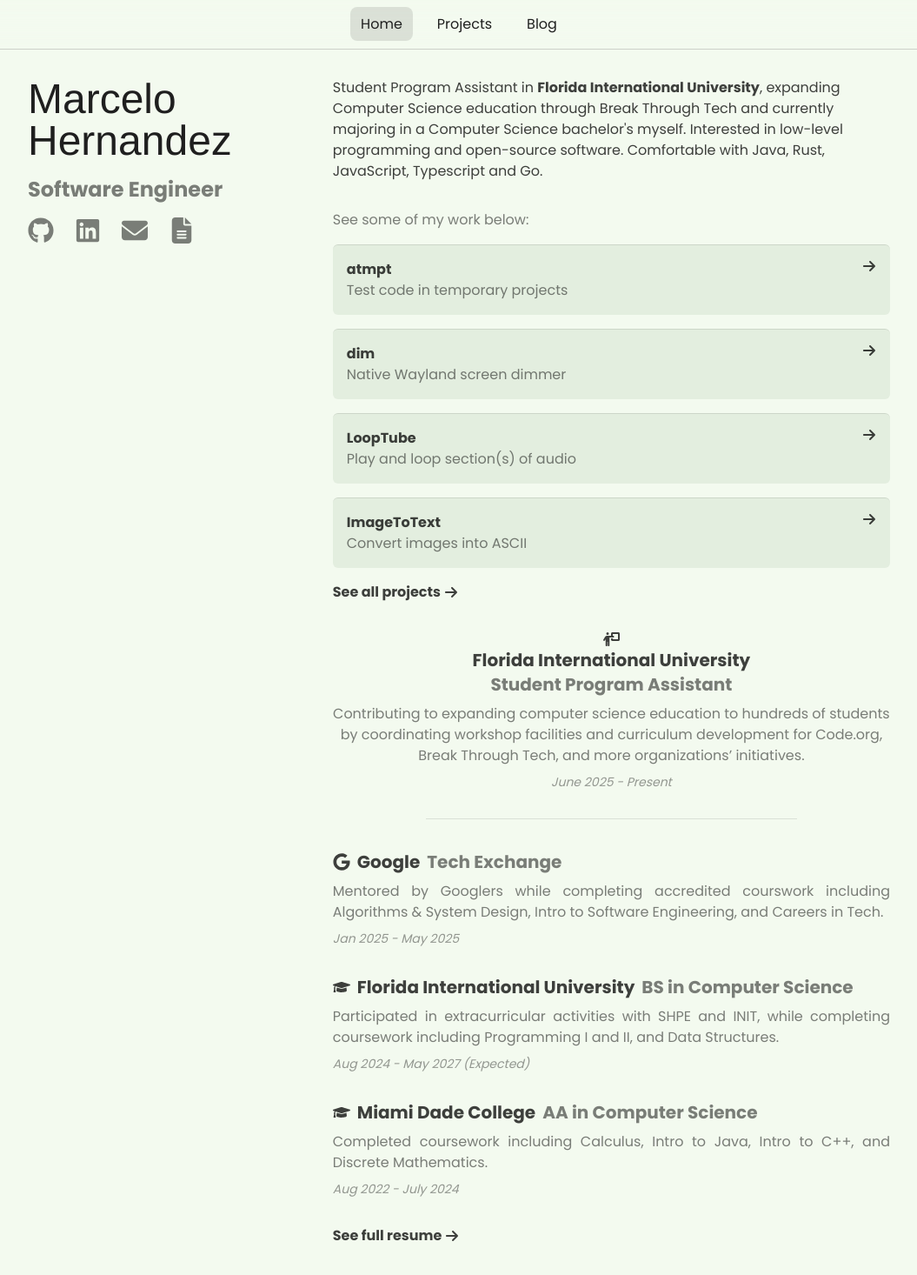
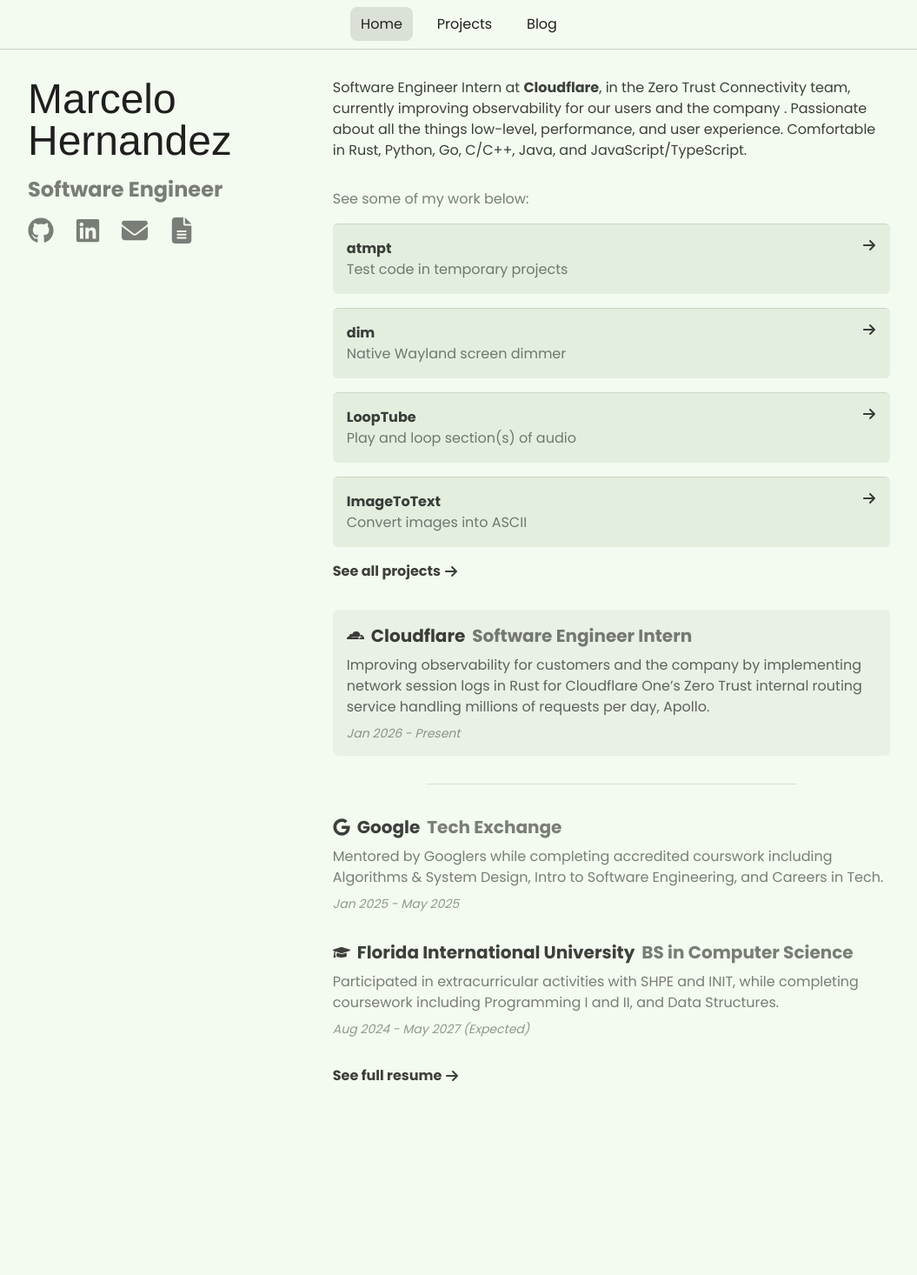
Before and after one commit to marcelohdez/portfolio, a Next.js app: page / in a window 1280 px wide. Shown: the top 1466 px of the page at 87% size, without its empty margins (112-1167 px from the left). After the commit the page ends 1345 px from the top, so only its background shows below. Built offline with nearby package versions, Linux system fonts and the light colour scheme; a web font is replaced by a local one.

Commit message:
new: put job title in card, update descriptions

```diff
--- a/src/app/globals.css
+++ b/src/app/globals.css
@@ -21,6 +21,8 @@
   --font-serif: "DM Serif Text", Jomolhari, Helvetica, sans-serif;
 
   --color-marcelo-green-200: #e3eedf;
+  --color-marcelo-green-400: #c3decf;
+  --color-marcelo-green-600: #364633;
   --color-marcelo-green-800: #192216;
 }
 
--- a/src/app/page.tsx
+++ b/src/app/page.tsx
@@ -3,7 +3,7 @@
 import { SeeLink } from "@/components/SeeLink";
 import { Socials } from "@/components/Socials";
 import { FaGraduationCap } from "react-icons/fa";
-import { FaGoogle, FaPersonChalkboard } from "react-icons/fa6";
+import { FaCloudflare, FaGoogle } from "react-icons/fa6";
 
 export default function Home() {
   return (
@@ -22,11 +22,11 @@
           <Socials />
         </div>
         <section id="about">
-          Student Program Assistant in <b>Florida International University</b>,
-          expanding Computer Science education through Break Through Tech and
-          currently majoring in a Computer Science bachelor&apos;s myself.
-          Interested in low-level programming and open-source software.
-          Comfortable with Java, Rust, JavaScript, Typescript and Go.
+          Software Engineer Intern at <b>Cloudflare</b>, in the Zero Trust
+          Connectivity team, currently improving observability for our users and
+          the company . Passionate about all the things low-level, performance,
+          and user experience. Comfortable in Rust, Python, Go, C/C++, Java, and
+          JavaScript/TypeScript.
         </section>
         <section id="projects">
           <div className="mb-4 text-black/50 dark:text-white/50">
@@ -36,14 +36,14 @@
         </section>
         <section id="experience">
           <InfoCard
-            title="Florida International University"
-            subtitle="Student Program Assistant"
-            description="Contributing to expanding computer science education
-            to hundreds of students by coordinating workshop facilities and
-            curriculum development for Code.org, Break Through Tech, and more
-            organizations’ initiatives."
-            footnote="June 2025 - Present"
-            icon={FaPersonChalkboard}
+            title="Cloudflare"
+            subtitle="Software Engineer Intern"
+            description="Improving observability for customers and the company by
+            implementing network session logs in Rust for Cloudflare One’s Zero
+            Trust internal routing service handling millions of requests per day,
+            Apollo."
+            footnote="Jan 2026 - Present"
+            icon={FaCloudflare}
             fancy={true}
           />
         </section>
@@ -65,13 +65,6 @@
             footnote="Aug 2024 - May 2027 (Expected)"
             icon={FaGraduationCap}
           />
-          <InfoCard
-            title="Miami Dade College"
-            subtitle="AA in Computer Science"
-            description="Completed coursework including Calculus, Intro to Java, Intro to C++, and Discrete Mathematics."
-            footnote="Aug 2022 - July 2024"
-            icon={FaGraduationCap}
-          />
           <SeeLink href="/resume.pdf">See full resume</SeeLink>
         </section>
       </div>
--- a/src/components/InfoCard.tsx
+++ b/src/components/InfoCard.tsx
@@ -1,7 +1,7 @@
 import { IconType } from "react-icons";
 
 /** A stack which displays info only, not to be clicked on */
-const InfoStack = (props: {
+const InfoCard = (props: {
   title: string;
   subtitle: string;
   description: string;
@@ -9,28 +9,25 @@
   icon: IconType;
   fancy?: boolean;
 }) => {
+  const fancyClassname =
+    "bg-marcelo-green-600/5 dark:bg-marcelo-green-400/10 rounded-md p-4";
+
   return (
     <div
-      className={`flex flex-col gap-2 items ${props.fancy ? "text-center" : ""}`}
+      className={`flex flex-col gap-2 items ${props.fancy ? fancyClassname : ""}`}
     >
-      <div
-        className={`flex ${props.fancy ? "flex-col" : "flex-wrap"} gap-x-2 items-center text-xl`}
-      >
-        {props.fancy ? (
-          <>
-            <props.icon className="min-w-5" />
-            <b>{props.title}</b>
-          </>
-        ) : (
-          <div className="flex items-center gap-2">
-            <props.icon className="min-w-5" />
-            <b>{props.title}</b>
-          </div>
-        )}
+      <div className="flex flex-wrap gap-x-2 items-center text-xl">
+        <props.icon />
+        <b>{props.title}</b>
         <b className="text-black/50 dark:text-white/50">{props.subtitle}</b>
       </div>
       <div
-        className={`w-full ${props.fancy ? "" : "sm:text-justify"} text-black/50 dark:text-white/50`}
+        className={`w-full ${
+          props.fancy
+            ? "text-black/60 dark:text-white/60"
+            : "text-black/50 dark:text-white/50"
+        }
+        "`}
       >
         {props.description}
       </div>
@@ -41,4 +38,4 @@
   );
 };
 
-export { InfoStack as InfoCard };
+export { InfoCard };
--- a/src/components/Projects.tsx
+++ b/src/components/Projects.tsx
@@ -34,26 +34,26 @@
 );
 
 const FullTable = (projects: ProjectInfo[]) => (
-  <div>
-    <table className="w-full hover:bg-marcelo-green-200 dark:hover:bg-marcelo-green-800">
+  <div className="hover:bg-marcelo-green-200 dark:hover:bg-marcelo-green-800 rounded-md pt-2">
+    <table className="w-full">
       <tbody>
         <tr className="text-left">
-          <th>year</th>
+          <th className="pl-2">year</th>
           <th>name/link</th>
-          <th className="hidden sm:table-cell">description</th>
-          <th className="hidden md:table-cell">tags</th>
+          <th className="hidden pl-2 sm:table-cell">description</th>
+          <th className="hidden pl-2 md:table-cell">tags</th>
         </tr>
         {projects.map((p, idx) => (
           <tr
             key={idx}
             className="border-t border-t-black/10 dark:border-t-white/10 hover:bg-black/10 dark:hover:bg-white/10"
           >
-            <td>{p.year}</td>
+            <td className="p-2">{p.year}</td>
             <td className="py-4 text-black/70 dark:text-white/70 hover:underline">
               <a href={p.link}>{p.name}</a>
             </td>
-            <td className="hidden sm:table-cell">{p.desc}</td>
-            <td className="hidden md:table-cell">{p.tags.join(", ")}</td>
+            <td className="hidden p-2 sm:table-cell">{p.desc}</td>
+            <td className="hidden p-2 md:table-cell">{p.tags.join(", ")}</td>
           </tr>
         ))}
       </tbody>
```
